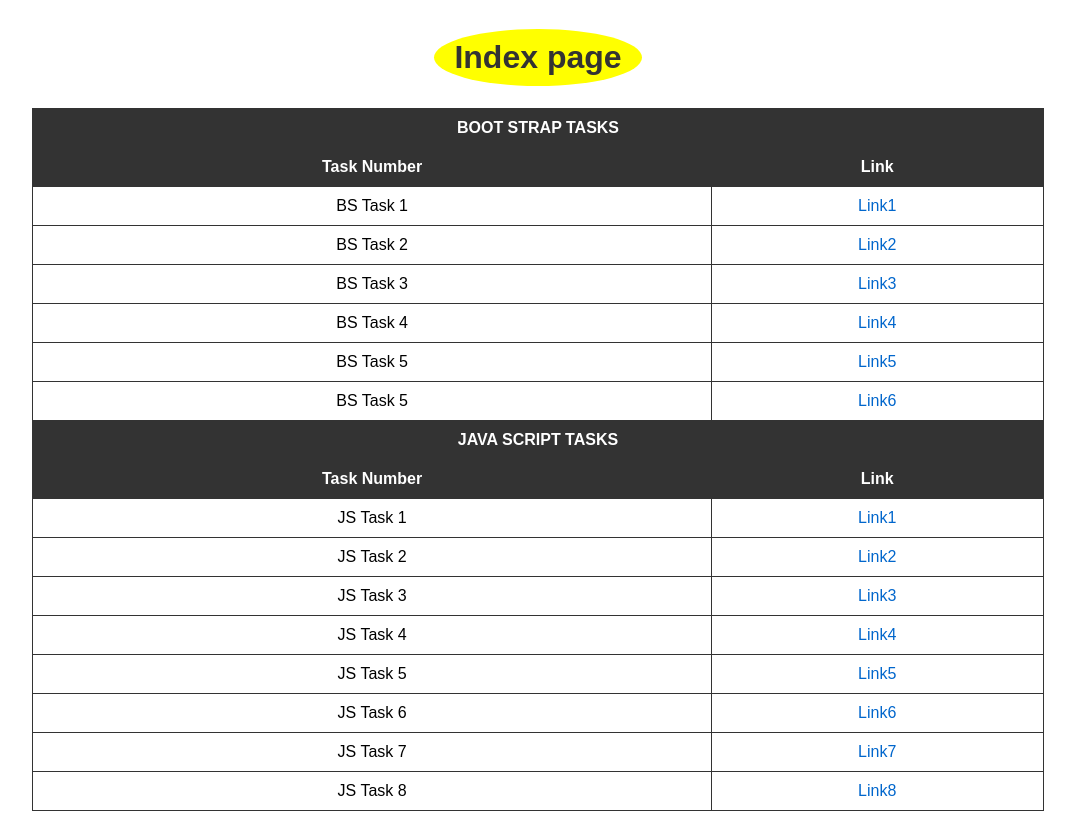
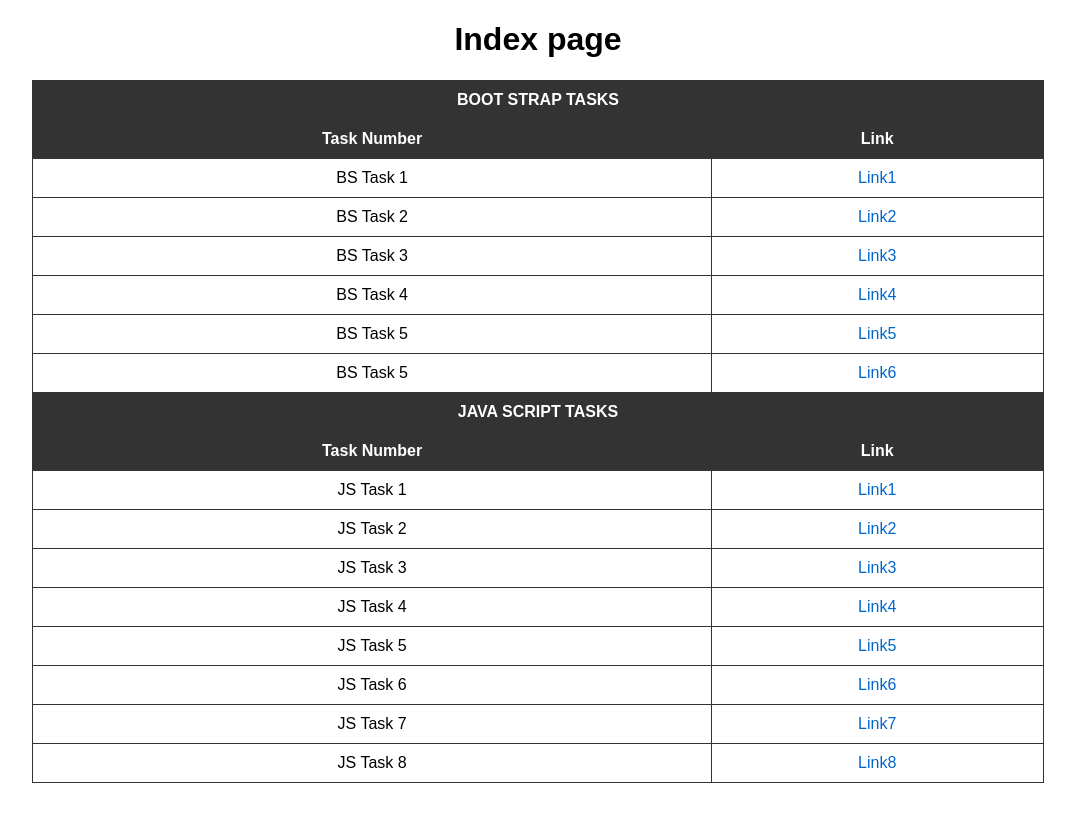
Before and after one commit to vankayalapati-bhargav/Mern-Bootstrap-JavaScript, a plain HTML site: page index.html in a window 1280 px wide. Shown: the whole page, without its empty margins (102-1177 px from the left). After the commit the page ends 809 px from the top, so only its background shows below. Drawn offline with Linux system fonts and the light colour scheme.

Commit message:
Update index.html

```diff
--- a/index.html
+++ b/index.html
@@ -19,14 +19,7 @@
             vertical-align: top; /* Align tables to the top of the container */
         }
 
-        h1 {
-            color: #333;
-            position: relative;
-            display: inline-block;
-            background-color: yellow;
-            padding: 10px 20px;
-            border-radius: 50%;
-        }
+
 
         table {
             width: 80%;
```
